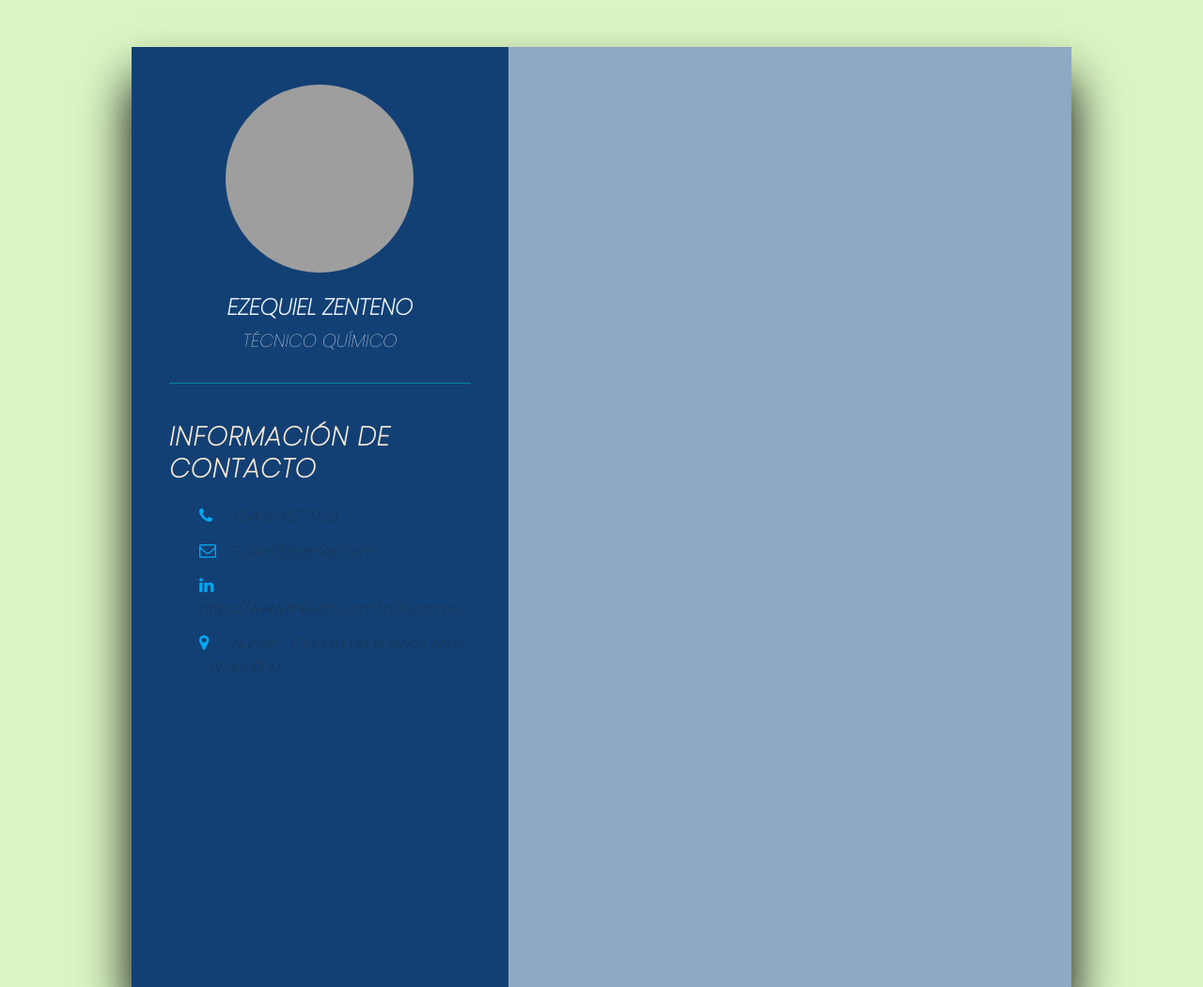
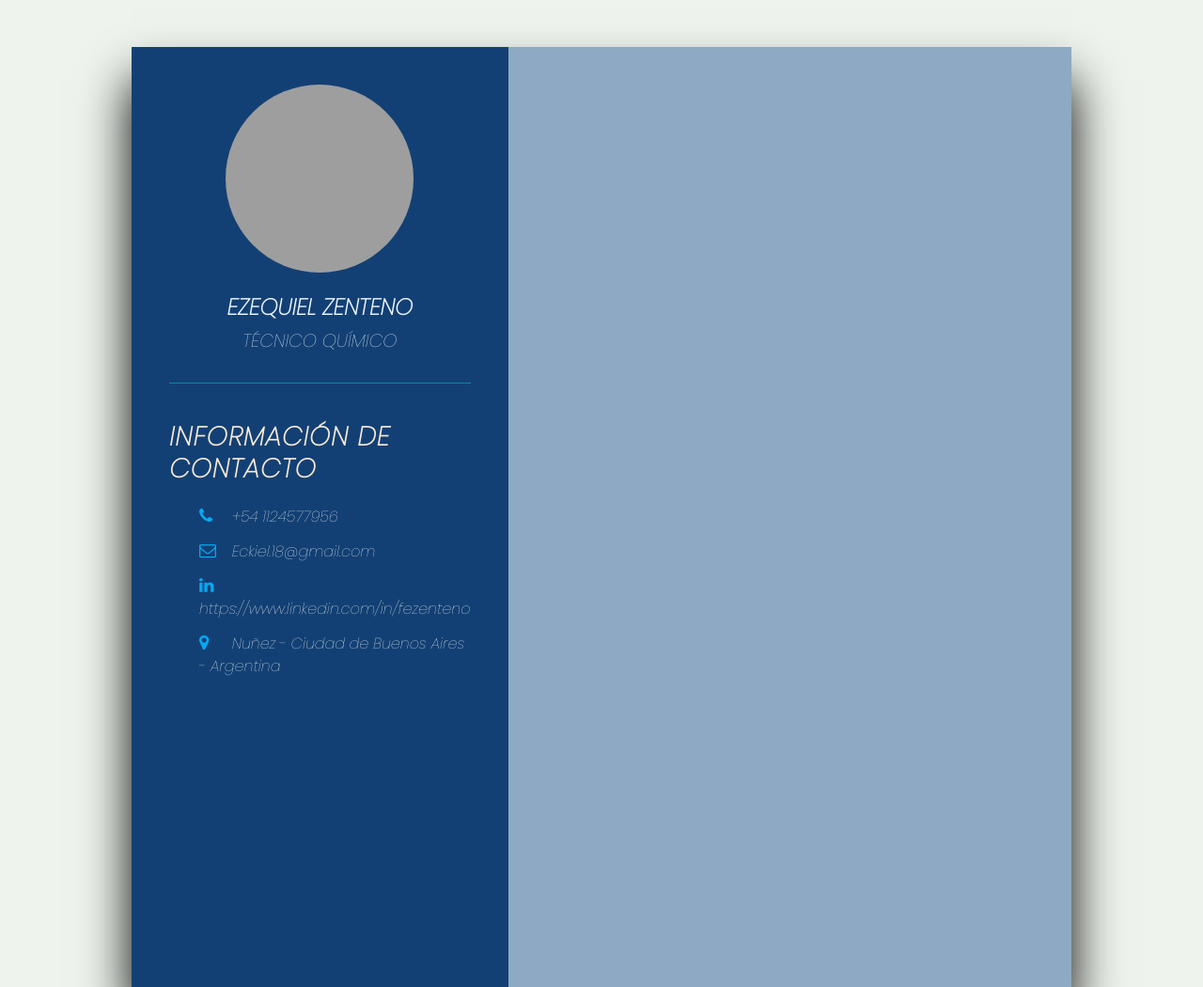
Before and after one commit to FEZenteno/Proyecto_CV, a plain HTML site: page Index.html in a window 1280 px wide. Shown: the top 1050 px of the page at 94% size. Drawn offline with nearby package versions, Linux system fonts and the light colour scheme; grey boxes are pictures that could not be loaded.

```diff
--- a/CssIndex.css
+++ b/CssIndex.css
@@ -69,7 +69,7 @@
     font-family: 'Poppins', sans-serif;
   }
 body {
-    background: rgb(219, 245, 195);
+    background: #eef4ed;
     display: flex;
     justify-content: center;
     align-items: center;
@@ -154,6 +154,12 @@
   font-size: 18px;
   color: #03a9f4;
 }
+.InfoContacto ul li .texto{
+  color: #fff;
+  font-weight: 100;
+  justify-content: center;
+  margin: 0%;
+}
 .container .ladoDerecho {
     position: relative;
     background: #8da9c4;
```
